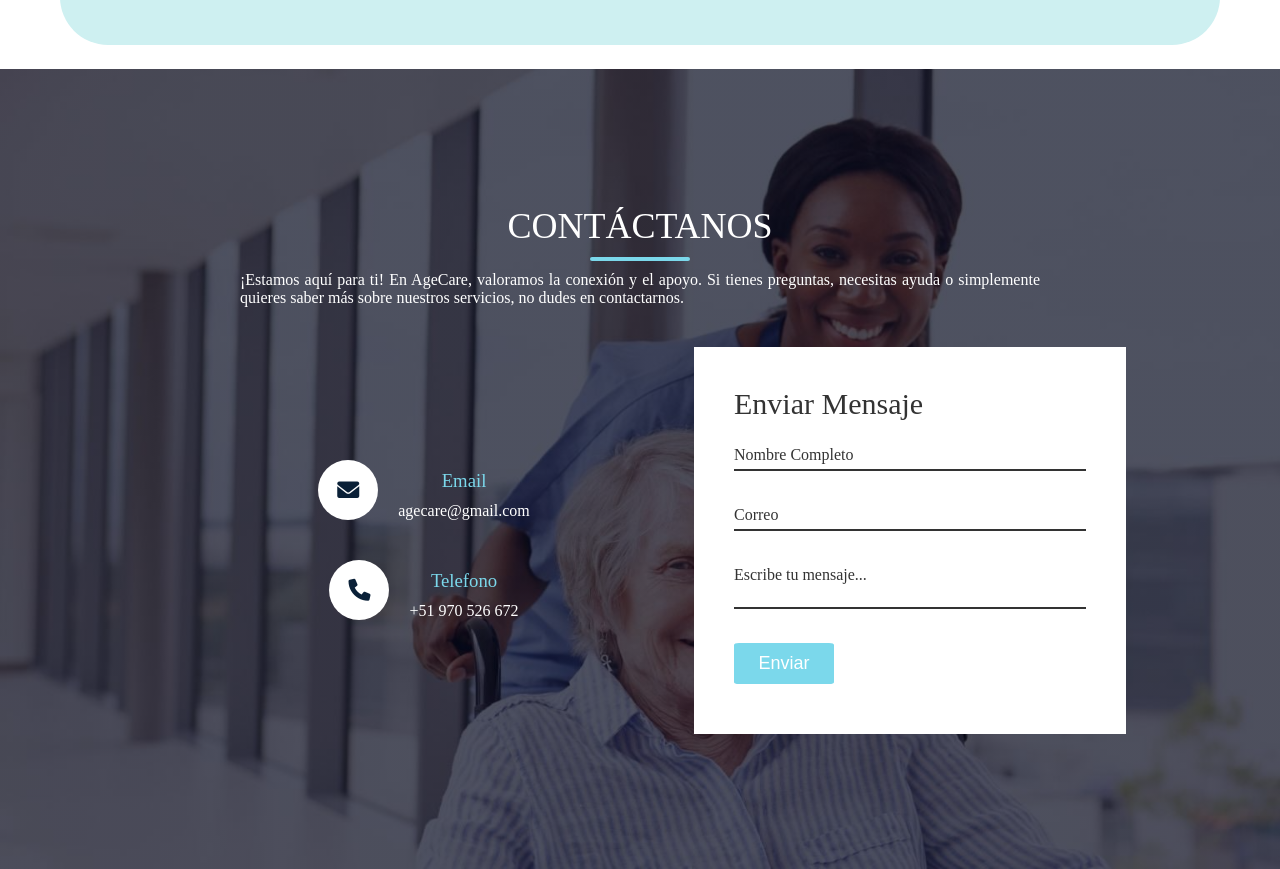
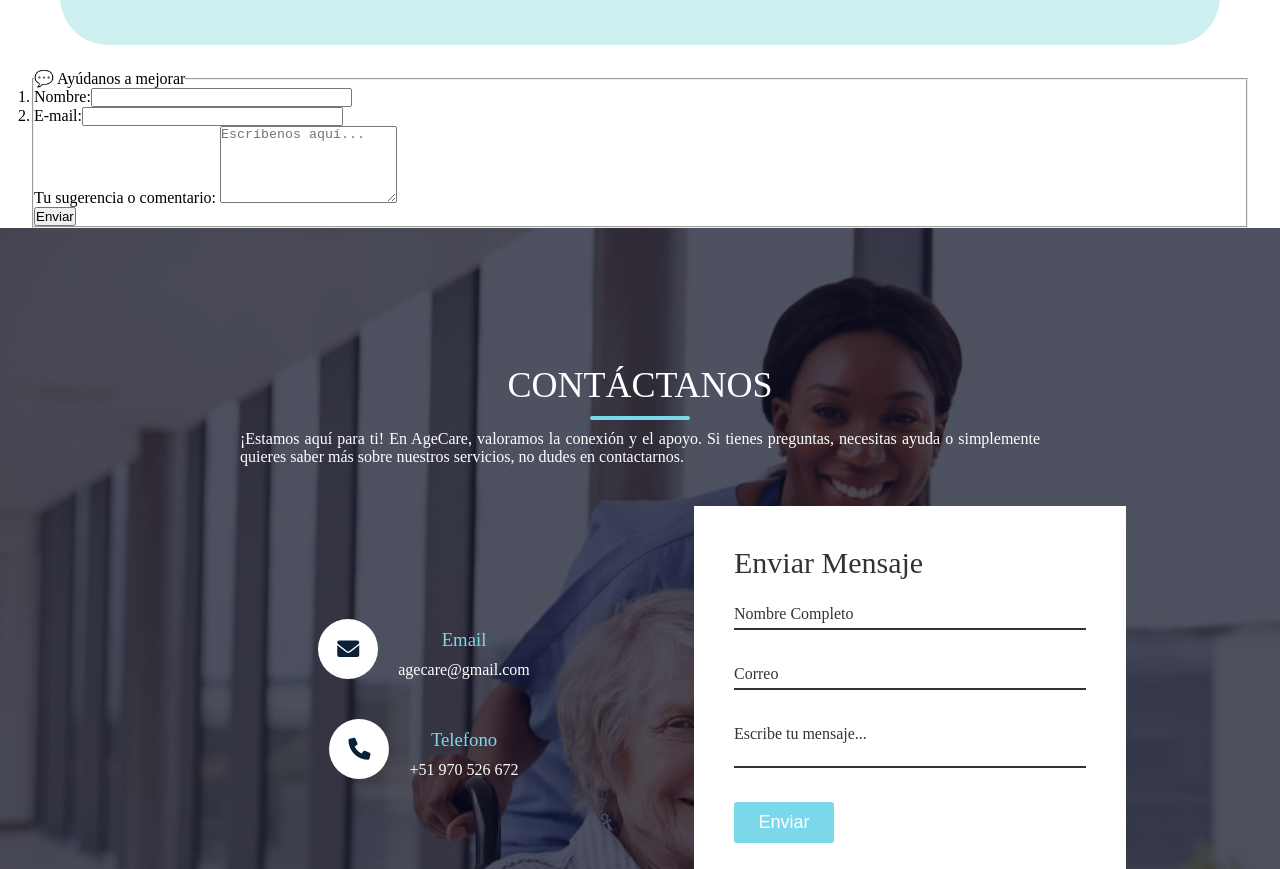
Before and after one commit to FatimaAP05/copia_open_4328_landing, a plain HTML site: page index.html in a window 1280 px wide. Shown: the part 2416-3285 px from the top of the page. Drawn offline with Linux system fonts and the light colour scheme.

Commit message:
index.html

```diff
--- a/index.html
+++ b/index.html
@@ -140,6 +140,28 @@
         </div>
     </section>
 
+         <!--FORMULARY SECTION-->
+         <section class = "Inscription-Section">
+            <div id="InscripSec">
+            <div class = "Container-Inscripción">
+              <form name="frm" method = "post" action="">
+                <fieldset id= "form">
+                  <legend>💬 Ayúdanos a mejorar</legend>
+                  <ol>
+                    <li><label>Nombre:</label><input type = "text" name="fname" size="30"/></li>
+                    <li><label>E-mail:</label><input type = "text" name="femail" size="30"/></li>
+                    </li>
+
+                    <label for="message">Tu sugerencia o comentario:</label>
+                    <textarea id="message" name="message" rows="5" placeholder="Escríbenos aquí..." required></textarea>
+
+                  </ol>
+                  <p><input type = "submit" class="btnEnviar" value="Enviar"></p>
+                </fieldset>
+              </form>
+            </div>
+            </div>
+          </section>
 
     <!-- Contact -->
       <section id="contact" class="contact">
```
